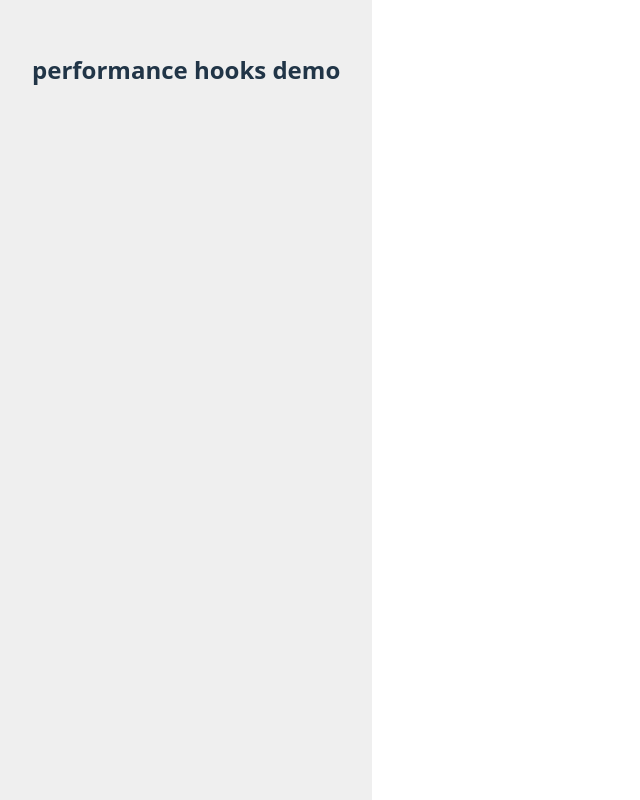
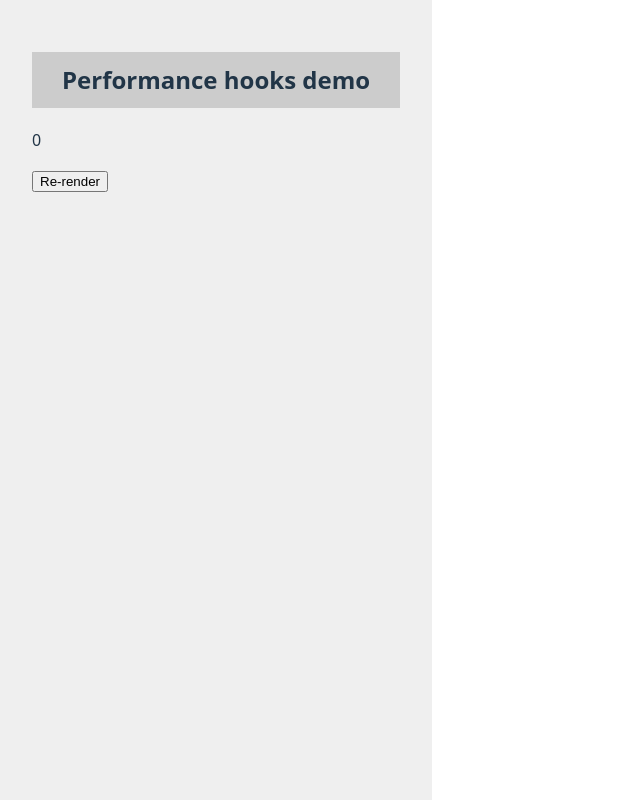
Before and after one commit to Jeinn-co/03-ref-meno-form, a React (Vite) app: page / in a window 1280 px wide. Shown: the whole page, without its empty margins (0-640 px from the left). Built offline with nearby package versions, Linux system fonts and the light colour scheme.

Commit message:
callback keep reference

```diff
--- a/src/App.jsx
+++ b/src/App.jsx
@@ -1,20 +1,21 @@
-import { useState, useRef, useEffect } from "react";
 import reactLogo from "./assets/react.svg";
 import viteLogo from "/vite.svg";
 import "./App.css";
-import RefPreValue from "./components/RefPreValue";
+import DemoCallback from "./components/demoCallback";
 
 function App() {
-  const [count, setCount] = useState(0);
-
-  const handleChangeColor = () =>{
-  }
-
   return (
-    <>
-      <h2>performance hooks demo</h2>
-
-    </>
+    <section>
+      <h2
+        style={{
+          backgroundColor: "#ccc",
+          padding: "10px 30px",
+        }}
+      >
+        Performance hooks demo
+      </h2>
+      <DemoCallback />
+    </section>
   );
 }
 
--- /dev/null
+++ b/src/components/demoCallback.jsx
@@ -0,0 +1,23 @@
+import { useState, useRef, useEffect, useCallback } from "react";
+
+const DemoCallback = () => {
+  const [count, setCount] = useState(0);
+  const prevRef = useRef();
+
+  const funcAdd = (a, b) => a + b;
+  // const funcAdd = useCallback((a, b) => a + b, []);
+  useEffect(() => {
+    const isSame = prevRef.current === funcAdd;
+    console.log("funcAdd reference changed?", !isSame);
+    prevRef.current = funcAdd;
+  });
+
+  return (
+    <div className="contain">
+      <p>{count}</p>
+      <button onClick={() => setCount((prev) => prev + 1)}>Re-render</button>
+    </div>
+  );
+};
+
+export default DemoCallback;
```
